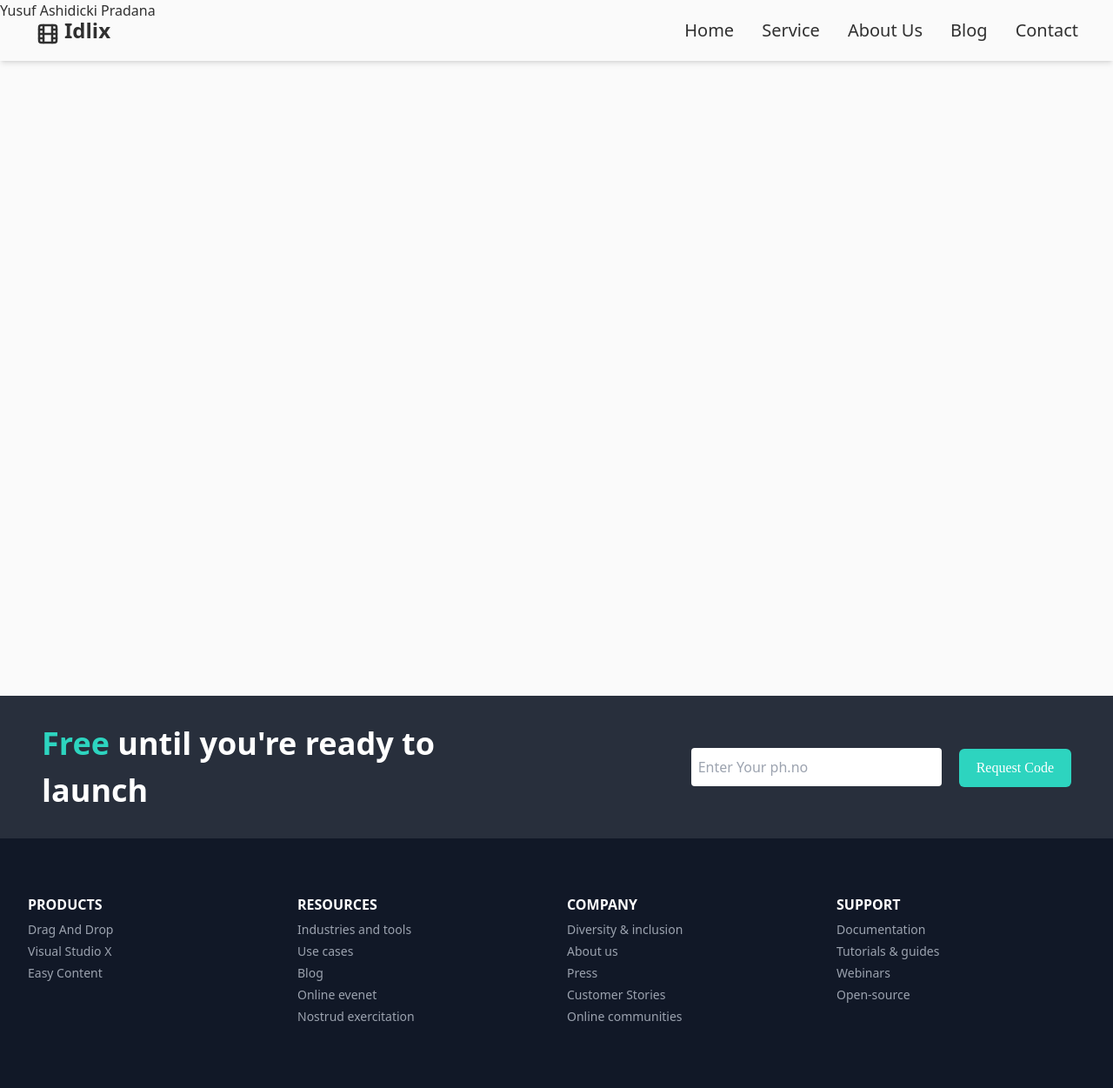
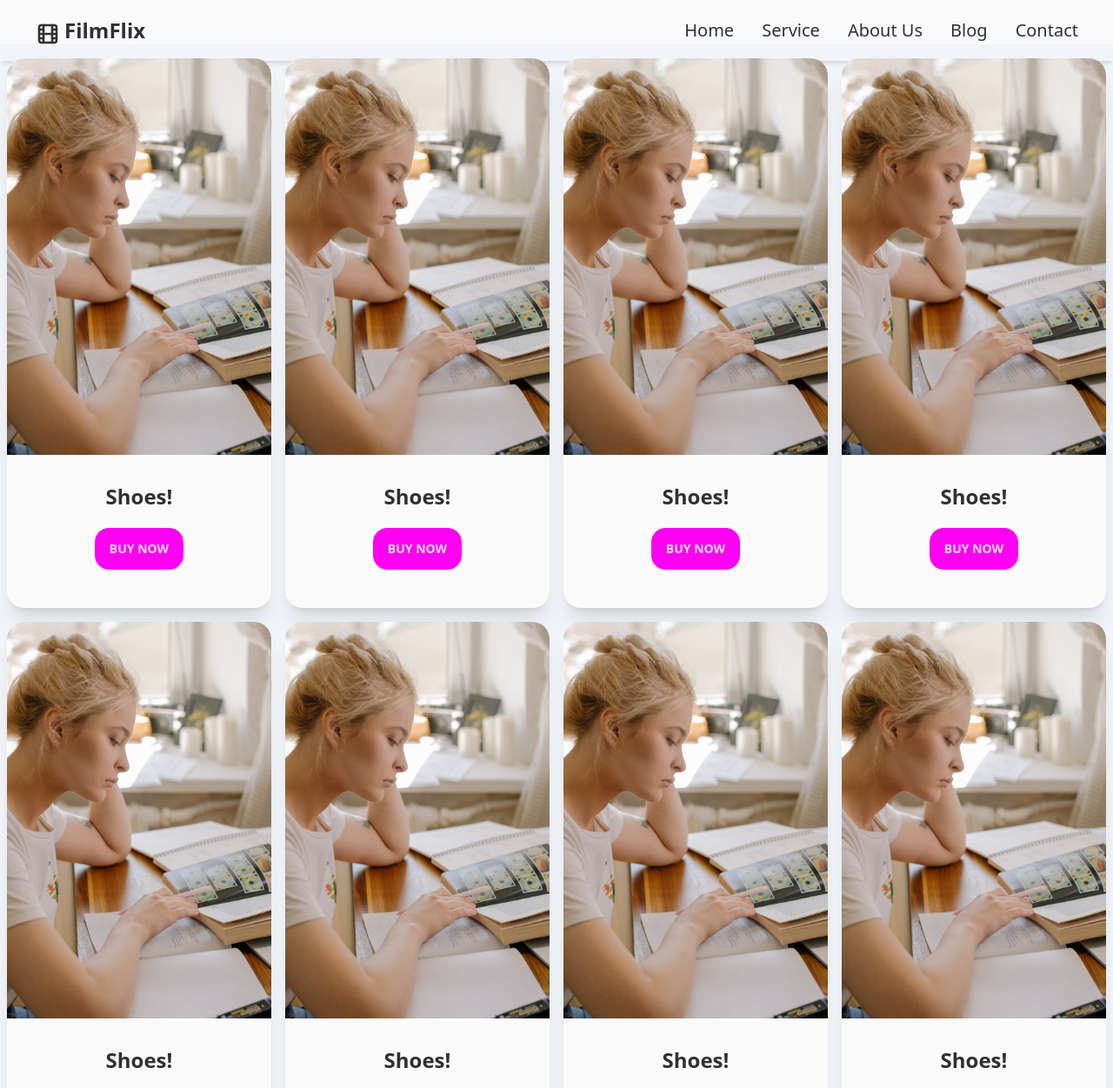
Before and after one commit to ysfashidicki/FilmFlix, a React (Vite) app: page / in a window 1280 px wide. Shown: the top 1251 px of the page at 87% size. Built offline with nearby package versions, Linux system fonts and the light colour scheme.

Commit message:
feat: add card component

```diff
--- /dev/null
+++ b/src/components/Card.tsx
@@ -0,0 +1,19 @@
+import React from "react";
+
+export const Card = () => {
+  return (
+    <div className="card w-[450px] sm:w-[34rem] md:w-[26rem] lg:w-[20rem] xl:w-[19rem] bg-base-100 shadow-xl hover:scale-110 duration-300">
+      <figure>
+        <img src="/eduhub-login.jpg" alt="Shoes" />
+      </figure>
+      <div className="card-body">
+        <p className="text-4xl md:text-3xl lg:text-2xl font-bold text-center">
+          Shoes!
+        </p>
+        <div className="card-actions justify-center my-3">
+          <button className="btn btn-primary">Buy Now</button>
+        </div>
+      </div>
+    </div>
+  );
+};
--- a/src/components/Layout.tsx
+++ b/src/components/Layout.tsx
@@ -10,8 +10,12 @@ const Layout: FC<Props> = (props) => {
   const { children } = props;
   return (
     <>
-      <Navbar />
-      <div className="w-full h-screen">{children}</div>
+      <div className="z-50">
+        <Navbar />
+      </div>
+      <div className="w-full mt-[15%] sm:mt-[11.5%] md:mt-[9%] lg:mt-[7%] xl:mt-[4%]">
+        {children}
+      </div>
       <Footer />
     </>
   );
--- a/src/components/Navbar.tsx
+++ b/src/components/Navbar.tsx
@@ -7,13 +7,13 @@ import { GrClose } from "react-icons/gr";
 export const Navbar: FC = () => {
   const [open, setOpen] = useState(false);
   return (
-    <div className="shadow-md w-full fixed top-0 left-0">
+    <div className="shadow-md w-full fixed top-0 left-0 bg-transparent">
       <div className="md:flex items-center justify-between py-4 md:px-10 px-7">
         <div className="font-bold text-2xl cursor-pointer flex items-center">
           <span className="text-3xl mr-1 pt-2">
             <TbMovie></TbMovie>
           </span>
-          Idlix
+          FilmFlix
         </div>
         <div
           onClick={() => setOpen(!open)}
--- a/src/pages/index.tsx
+++ b/src/pages/index.tsx
@@ -1,11 +1,29 @@
 import { FC } from "react";
 
 import Layout from "../components/Layout";
+import { Card } from "../components/Card";
 
 const Homepage: FC = () => {
   return (
     <Layout>
-      <p>Yusuf Ashidicki Pradana</p>
+      <div className="bg-slate-100 w-full h-auto py-4">
+        <div className="flex items-center mx-auto justify-center">
+          <div className="grid grid-cols-1 md:grid-cols-2 lg:grid-cols-3 xl:grid-cols-4 2xl:grid-cols-5 gap-4">
+            <Card />
+            <Card />
+            <Card />
+            <Card />
+            <Card />
+            <Card />
+            <Card />
+            <Card />
+            <Card />
+            <Card />
+            <Card />
+            <Card />
+          </div>
+        </div>
+      </div>
     </Layout>
   );
 };
```
Also changed, not shown: public/eduhub-login.jpg (added).
